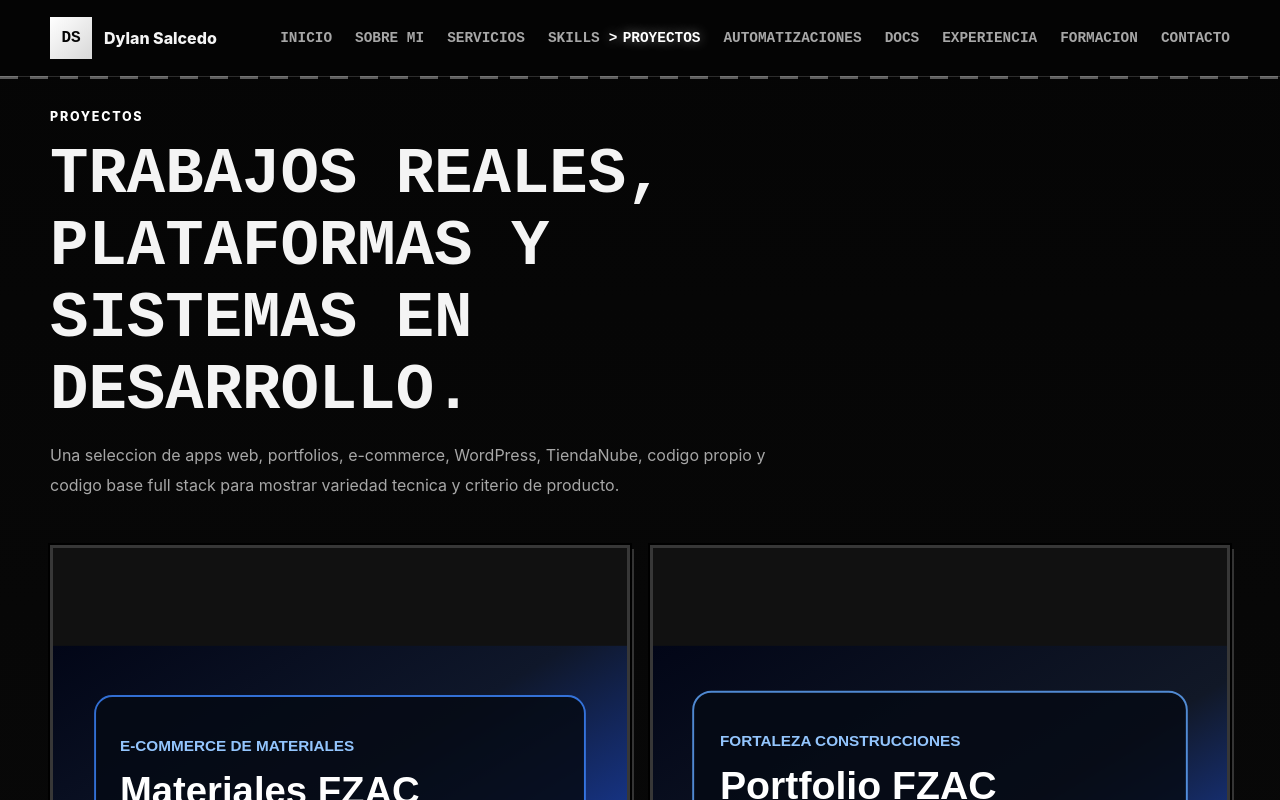
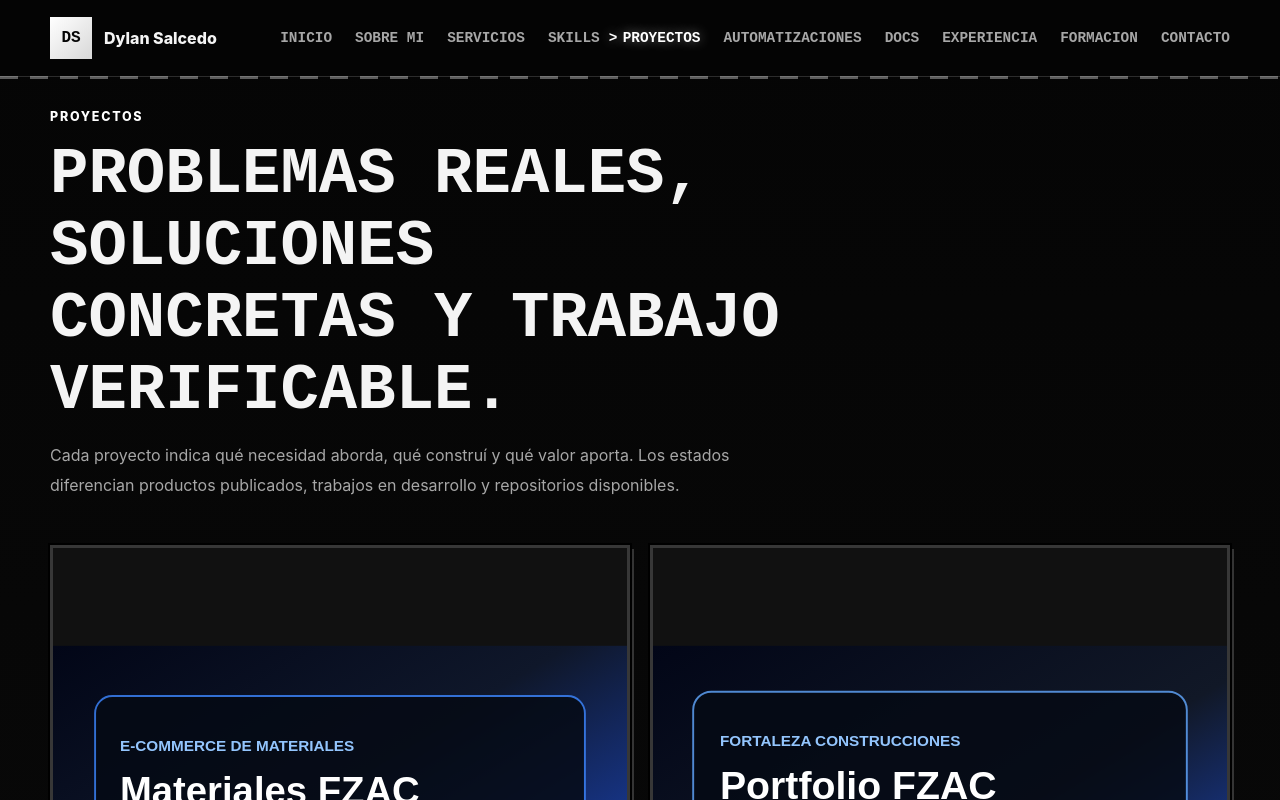
Before and after one commit to DylanDev08/Portfolio-Dylan, a React (Vite) app in the folder frontend/: page /proyectos/listado in a window 1280 px wide. Shown: the top 800 px of the page. Built offline with nearby package versions, Linux system fonts and the light colour scheme; no server answers.

Commit message:
copy: clarify project evidence and outcomes

```diff
--- a/frontend/src/features/projects/components/ProjectsSection.jsx
+++ b/frontend/src/features/projects/components/ProjectsSection.jsx
@@ -7,8 +7,8 @@ export function ProjectsSection({ projects }) {
       <div className="container">
         <SectionTitle
           eyebrow="Proyectos"
-          title="Trabajos reales, plataformas y sistemas en desarrollo."
-          description="Una seleccion de apps web, portfolios, e-commerce, WordPress, TiendaNube, codigo propio y codigo base full stack para mostrar variedad tecnica y criterio de producto."
+          title="Problemas reales, soluciones concretas y trabajo verificable."
+          description="Cada proyecto indica qué necesidad aborda, qué construí y qué valor aporta. Los estados diferencian productos publicados, trabajos en desarrollo y repositorios disponibles."
         />
         <div className="projects-grid">
           {projects.map((project) => (
```
